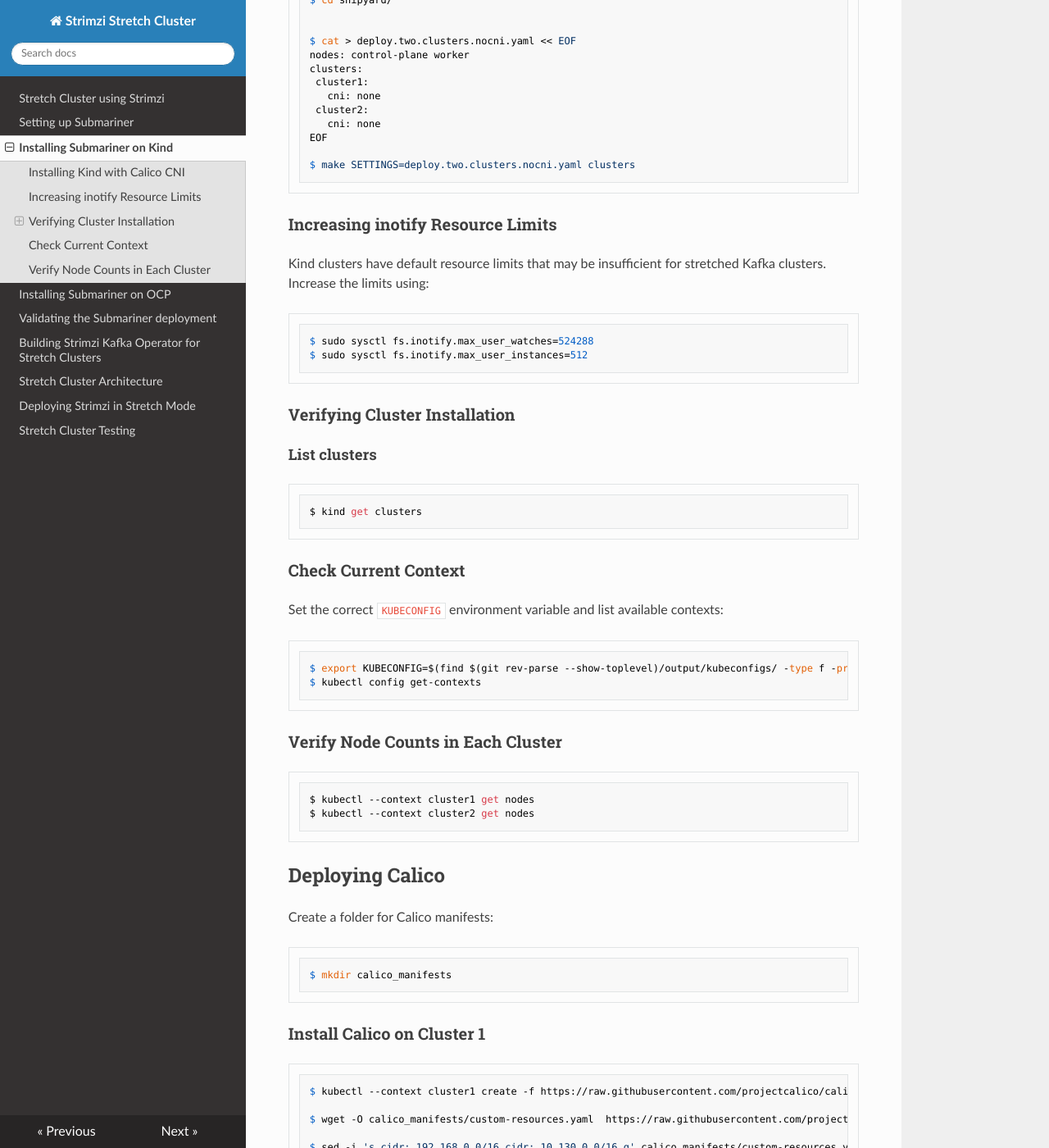
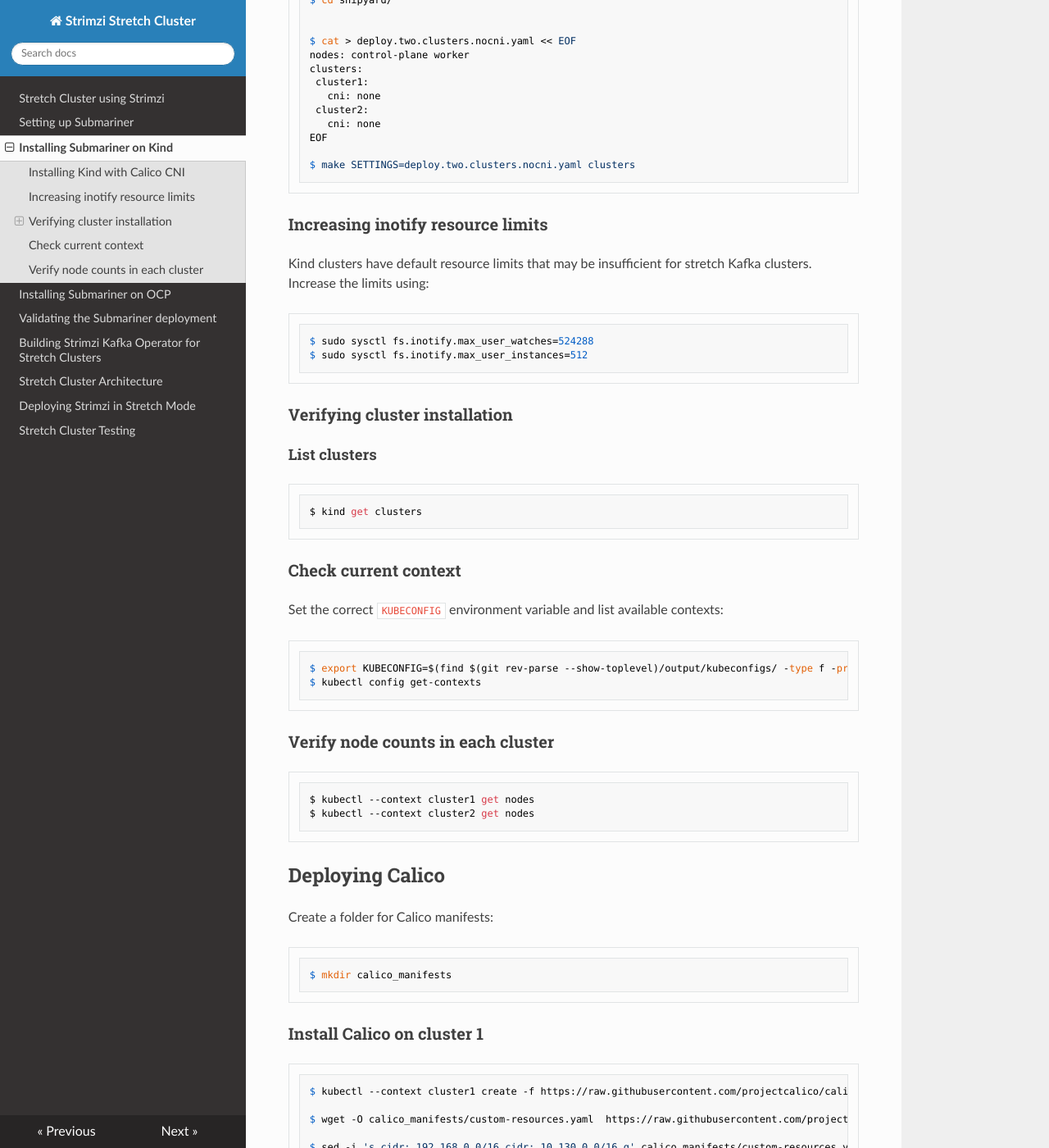
Before and after one commit to aswinayyolath/stretch-kafka-docs, an MkDocs documentation site: the page built from docs/Installing-Submariner-on-Kind.md, in a window 1280 px wide and 1400 px high, scrolled down 352 px. Shown: the whole window at 82% size. Built offline with MkDocs 1.6.1, drawn with Linux system fonts in a browser that asks for light colours; nearby versions of some CDN libraries; some of the changed text lies outside the part shown.

Commit message:
Update Installing-Submariner-on-Kind.md

````diff
--- a/docs/Installing-Submariner-on-Kind.md
+++ b/docs/Installing-Submariner-on-Kind.md
@@ -1,4 +1,4 @@
-## Setting Up Submariner on Kind
+## Setting up Submariner on Kind
 
 This section details installing Submariner on Kind using Calico CNI.
 
@@ -23,15 +23,15 @@
 $ make SETTINGS=deploy.two.clusters.nocni.yaml clusters
 ```
 
-### Increasing inotify Resource Limits
+### Increasing inotify resource limits
 
-Kind clusters have default resource limits that may be insufficient for stretched Kafka clusters. Increase the limits using:
+Kind clusters have default resource limits that may be insufficient for stretch Kafka clusters. Increase the limits using:
 
 ```bash
 $ sudo sysctl fs.inotify.max_user_watches=524288
 $ sudo sysctl fs.inotify.max_user_instances=512
 ```
-### Verifying Cluster Installation
+### Verifying cluster installation
 
 ####  List clusters
 
@@ -39,7 +39,7 @@
 $ kind get clusters
 ```
 
-### Check Current Context
+### Check current context
 
 Set the correct `KUBECONFIG` environment variable and list available contexts:
 
@@ -48,7 +48,7 @@
 $ kubectl config get-contexts
 ```
 
-### Verify Node Counts in Each Cluster
+### Verify node counts in each cluster
 ```bash
 $ kubectl --context cluster1 get nodes
 $ kubectl --context cluster2 get nodes
@@ -62,7 +62,7 @@
 ```bash
 $ mkdir calico_manifests
 ```
-### Install Calico on Cluster 1
+### Install Calico on cluster 1
 
 ```bash
 $ kubectl --context cluster1 create -f https://raw.githubusercontent.com/projectcalico/calico/v3.29.0/manifests/tigera-operator.yaml
@@ -76,7 +76,7 @@
 $ kubectl --context cluster1 apply -f calico_manifests/custom-resources.yaml
 ```
 
-### Install Calico on Cluster 2
+### Install Calico on cluster 2
 ```bash
 $ kubectl --context cluster2 create -f https://raw.githubusercontent.com/projectcalico/calico/v3.29.0/manifests/tigera-operator.yaml
 
@@ -90,20 +90,20 @@
 ```
 ## Deploying Submariner
 
-### Deploying the Broker
+### Deploying the broker
 
 ```bash
 $ subctl deploy-broker --context cluster1
 ```
 
-### Connecting Clusters to the Broker
+### Connecting clusters to the broker
 
 ```bash
 $ subctl join --context cluster1  broker-info.subm --clusterid cluster1 --natt=false
 $ subctl join --context cluster2  broker-info.subm --clusterid cluster2 --natt=false
 ```
 
-###  Checking Submariner Connections
+###  Checking Submariner connections
 
 ```bash
 $ subctl show connections  --context cluster2
````
